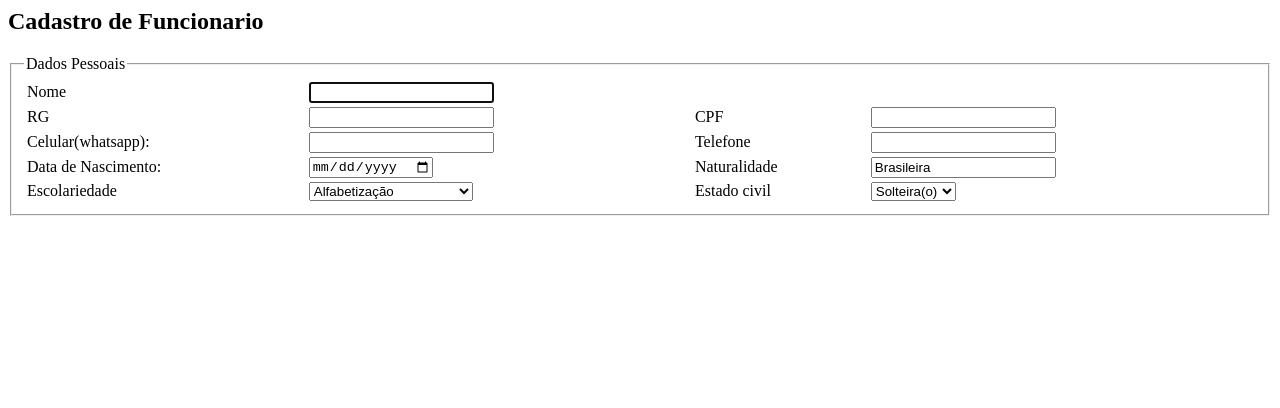
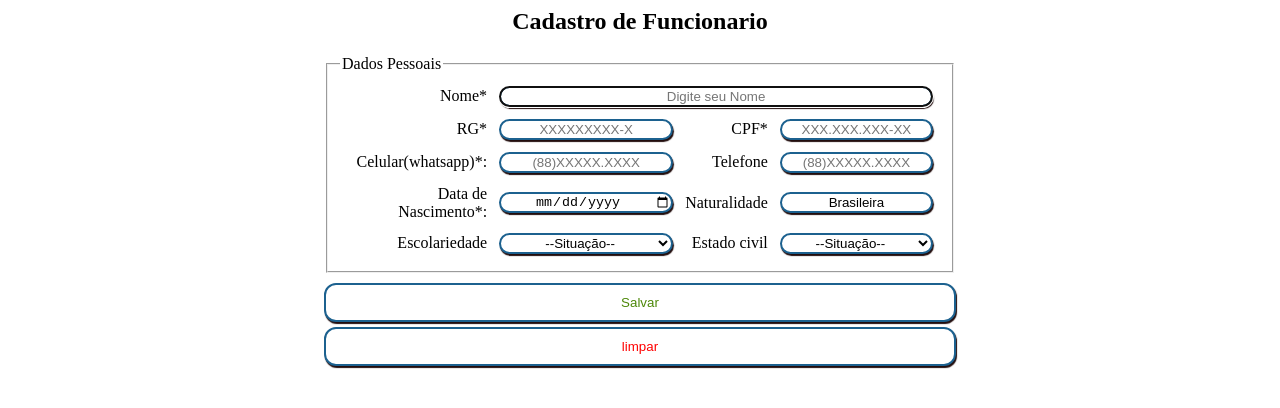
Before and after one commit to Descrente24/Programador-web, a plain HTML site: page CSS/formcss.html in a window 1280 px wide. Drawn offline with Linux system fonts and the light colour scheme.

Commit message:
ATUALIZANDO

```diff
--- a/CSS/form.css
+++ b/CSS/form.css
@@ -1,3 +1,56 @@
 table{
     width: 100%;
 }
+div{
+    margin-right: 25%;
+    margin-left: 25%;
+}
+h2{
+    text-align: center;
+}
+input,select{
+    width: 100%;
+    height: 5%;
+    border-radius: 12px ;
+    background: rgb(255, 255, 255);
+    border: 2px solid;
+    border-color: rgb(28, 97, 143) ;
+    box-shadow: 1px 2px 1px rgb(34, 13, 13);
+}
+input.Hover{
+    background: rgb(129, 192, 127);
+}
+input.focus{
+    background: rgb(141, 141, 137);
+}
+td{
+    text-align: right;
+    padding: 5px;
+    border: 1px;
+    border-color: rgb(193, 209, 204);
+}
+fieldset{
+    margin-bottom: 10px;
+}
+input[type=submit]{
+    background-color: rgb(255, 255, 255);
+    color: #4d8809;
+    margin-bottom: 5px;
+}
+input[type=reset]{
+    background-color: rgb(255, 255, 255);
+    color: #ff0000;
+    margin-bottom: 5px;
+}
+select{
+    text-align: center;
+}
+input[type=text]{
+    text-align: center;
+}
+input[type=date]{
+    text-align: center;
+}
+input[type=tel]{
+    text-align: center;
+}
--- a/CSS/formcss.html
+++ b/CSS/formcss.html
@@ -13,25 +13,24 @@
                     <legend>Dados Pessoais</legend>
                     <table>
                         <tr>
-                         <td>Nome</td>
-                        <td><input autofocus type="text"></td>
-
+                         <td>Nome*</td>
+                         <td colspan="3"><input autofocus type="text" placeholder="Digite seu Nome" required></td>
                         </tr>
                         <tr>
-                            <td>RG</td>
-                            <td><input type="text"></td>
-                            <td>CPF</td>
-                            <td><input type="text"></td>
+                            <td>RG*</td>
+                            <td><input type="text" placeholder="XXXXXXXXX-X" required></td>
+                            <td>CPF*</td>
+                            <td><input type="text" placeholder="XXX.XXX.XXX-XX"required></td>
                         </tr>
                         <tr>
-                            <td>Celular(whatsapp):</td>
-                            <td><input type="tel"></td>
+                            <td>Celular(whatsapp)*:</td>
+                            <td><input type="tel" placeholder="(88)XXXXX.XXXX" required></td>
                             <td>Telefone</td>
-                            <td><input type="tel"></td>
+                            <td><input type="tel" placeholder="(88)XXXXX.XXXX"></td>
                         </tr>
                         <tr>
-                            <td>Data de Nascimento:</td>
-                            <td><input type="date"></td>
+                            <td>Data de Nascimento*:</td>
+                            <td><input type="date" required></td>
                             <td>Naturalidade</td>
                             <td><input type="text" value="Brasileira"></td>
                         </tr>
@@ -39,6 +38,7 @@
                             <td>Escolariedade</td>
                             <td>
                                 <select>
+                                    <option value="Escolha">--Situação--</option>
                                     <option value="A">Alfabetização</option>
                                     <option value="F">Ensino fundamental</option>
                                     <option value="MC">Ensino Medio Completo</option>
@@ -48,6 +48,7 @@
                             <td>Estado civil</td>
                             <td>
                                 <select>
+                                    <option value="Escolha">--Situação--</option>
                                     <option value="Solteira">Solteira(o)</option>
                                     <option value="Casada">Casada(o)</option>
                                 </select>
@@ -55,6 +56,8 @@
                         </tr>
                     </table>
                 </fieldset>
+                <input type="submit" value="Salvar">
+                <input type="reset" value="limpar">
             </form>
         </div>
         </script>
```
